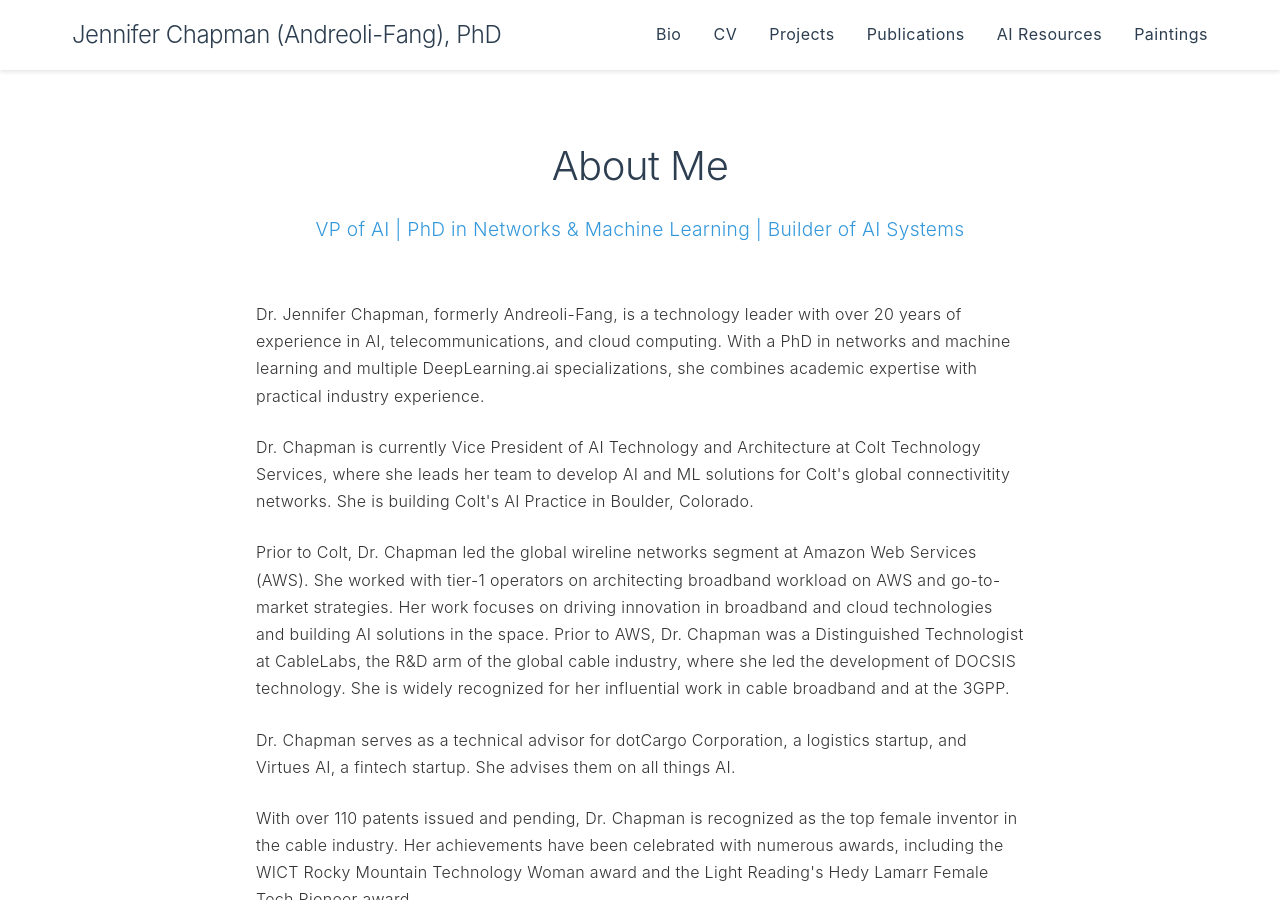
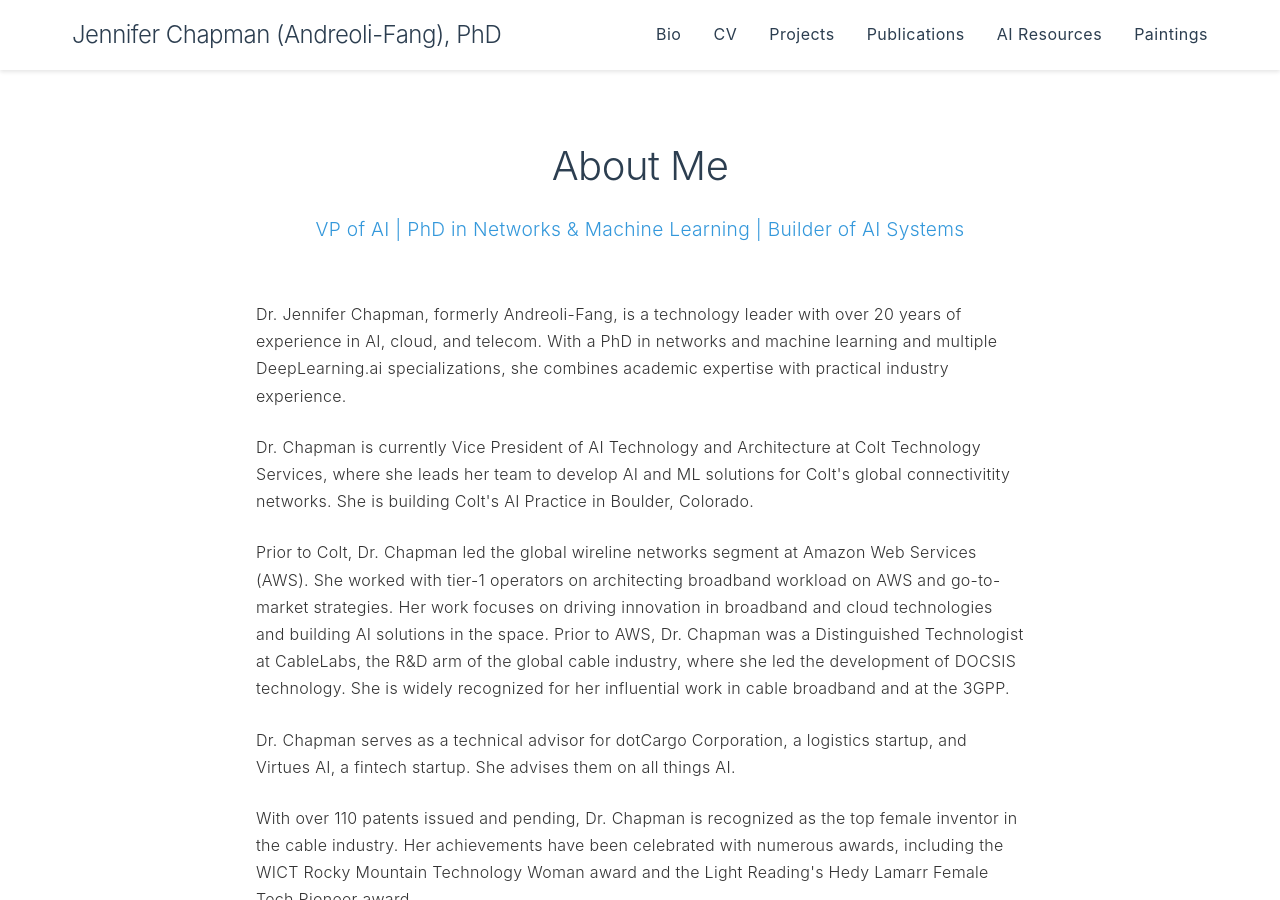
Before and after one commit to nextjen-ai/nextjen-ai.github.io, a Jekyll site: the page built from bio.md, in a window 1280 px wide and 900 px high. Built offline with Jekyll 4.4.1, drawn with Linux system fonts in a browser that asks for light colours; some of the changed text lies outside the part shown.

Commit message:
Content tweaks

```diff
--- a/bio.md
+++ b/bio.md
@@ -12,7 +12,7 @@ permalink: /bio/
 
     <div class="bio-content">
         <section class="bio-section">
-            <p>Dr. Jennifer Chapman, formerly Andreoli-Fang, is a technology leader with over 20 years of experience in AI, telecommunications, and cloud computing. With a PhD in networks and machine learning and multiple DeepLearning.ai specializations, she combines academic expertise with practical industry experience.</p>
+            <p>Dr. Jennifer Chapman, formerly Andreoli-Fang, is a technology leader with over 20 years of experience in AI, cloud, and telecom. With a PhD in networks and machine learning and multiple DeepLearning.ai specializations, she combines academic expertise with practical industry experience.</p>
 
             <p>Dr. Chapman is currently Vice President of AI Technology and Architecture at Colt Technology Services, where she leads her team to develop AI and ML solutions for Colt's global connectivitity networks. She is building Colt's AI Practice in Boulder, Colorado.</p>
 
```
Also changed, not shown: other parts of bio.md (+1 -1 lines).
